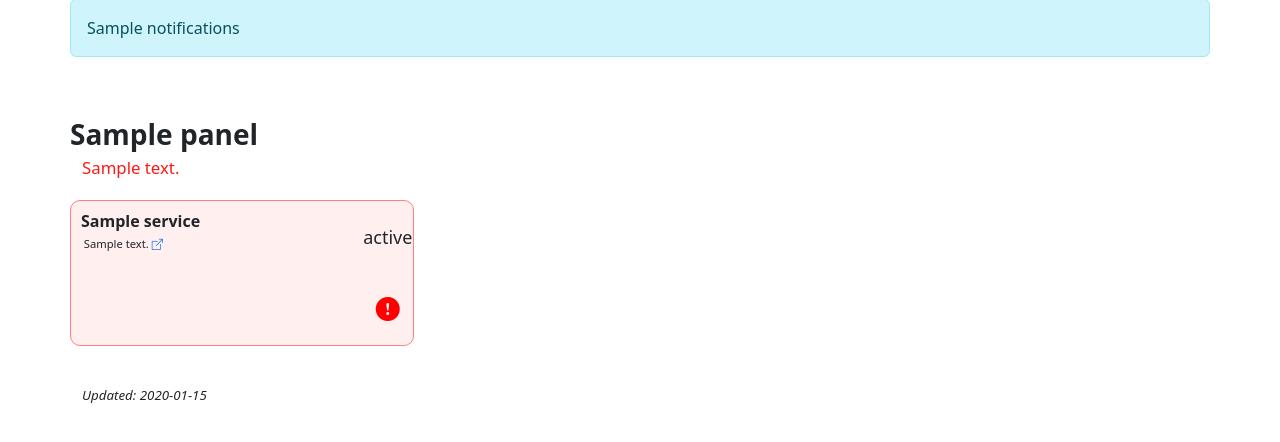
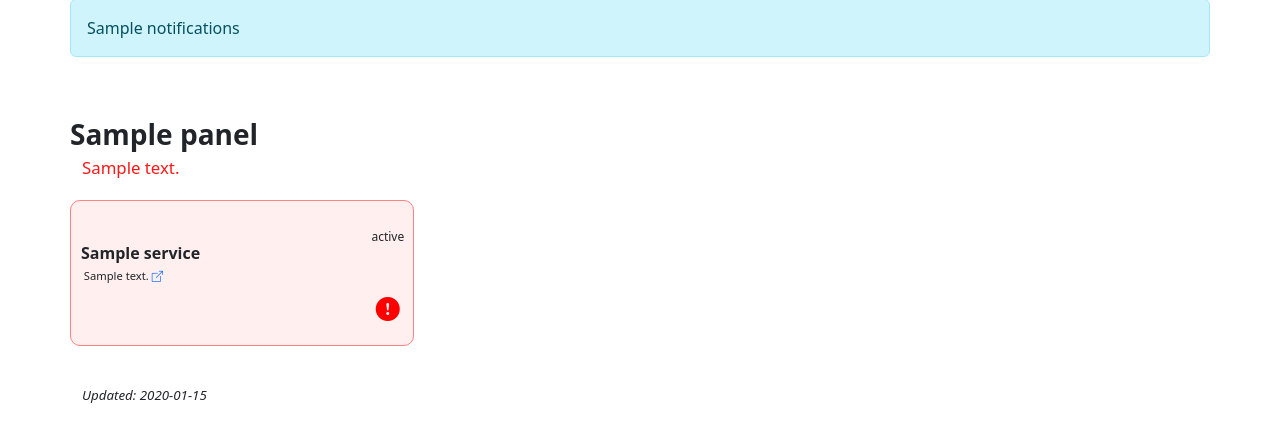
Before and after one commit to uw-it-aca/status-dashboard, a Python web app: template status_dashboard/templates/dashboard.html in a window 1280 px wide. Shown: the part 191-633 px from the top of the page. Run offline with Jinja, Linux system fonts and the light colour scheme; the template is opened without the code that fills it: most values are stand-ins (such as "Sample title", 1, 10 or a date in 2020); some libraries are stand-ins or nearby versions.

Commit message:
adjust style

```diff
--- a/status_dashboard/static/dashboard.css
+++ b/status_dashboard/static/dashboard.css
@@ -119,6 +119,7 @@ html, body {
 
 .service .description .name {
     font-weight: 600;
+    margin-top: 2em;
     margin-bottom: .2em;
 }
 
@@ -168,7 +169,7 @@ html, body {
 }
 
 .service .health .status {
-    font-size: .75em;
+    font-size: .5em;
 }
 .row {padding-top: 20px;}
 
```
